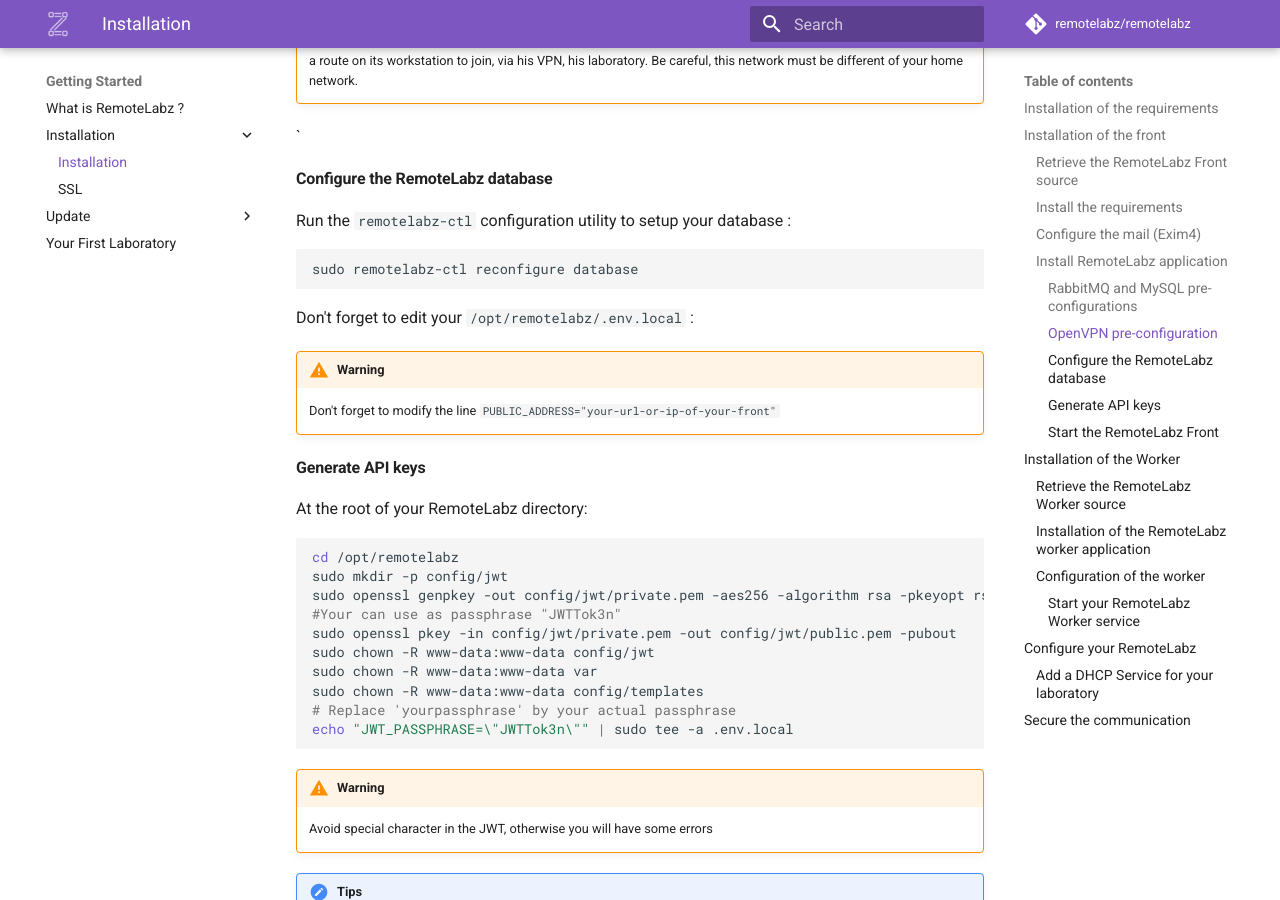
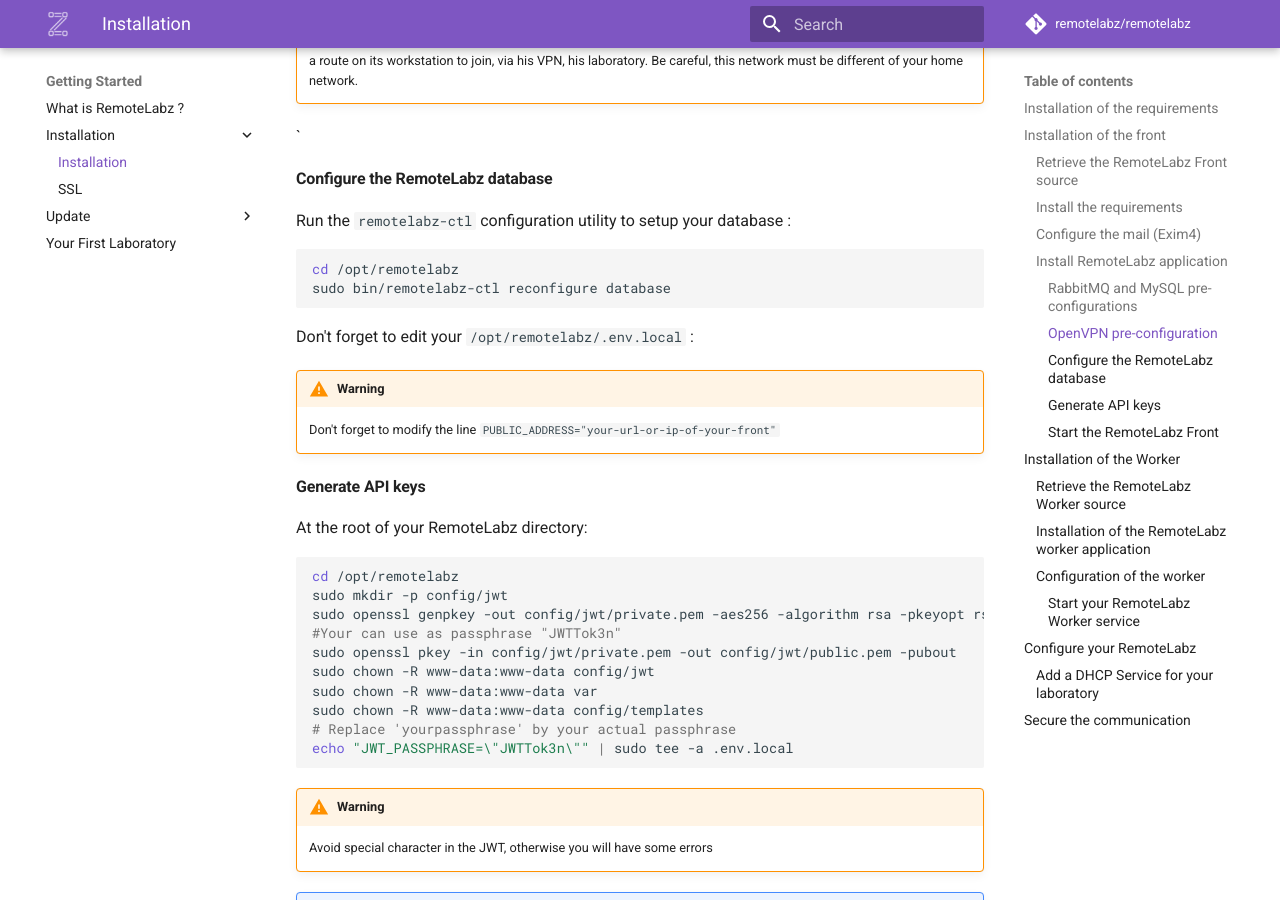
Before and after one commit to remotelabz/remotelabz-docs, an MkDocs documentation site: the page built from docs/administrators/getting-started/ubuntu-standalone.md, in a window 1280 px wide and 900 px high, scrolled down 3482 px. Built offline with MkDocs 1.6.1 and Material for MkDocs 9.7.7, drawn with Linux system fonts in a browser that asks for light colours; comment, search, counter and statistics services are not loaded.

Commit message:
update install front

````diff
--- a/docs/administrators/getting-started/ubuntu-standalone.md
+++ b/docs/administrators/getting-started/ubuntu-standalone.md
@@ -131,7 +131,8 @@ If you decided to change it during the installation process, don't forget to do
 Run the `remotelabz-ctl` configuration utility to setup your database :
 
 ```bash
-sudo remotelabz-ctl reconfigure database
+cd /opt/remotelabz
+sudo bin/remotelabz-ctl reconfigure database
 ```
 
 Don't forget to edit your `/opt/remotelabz/.env.local` :
````
